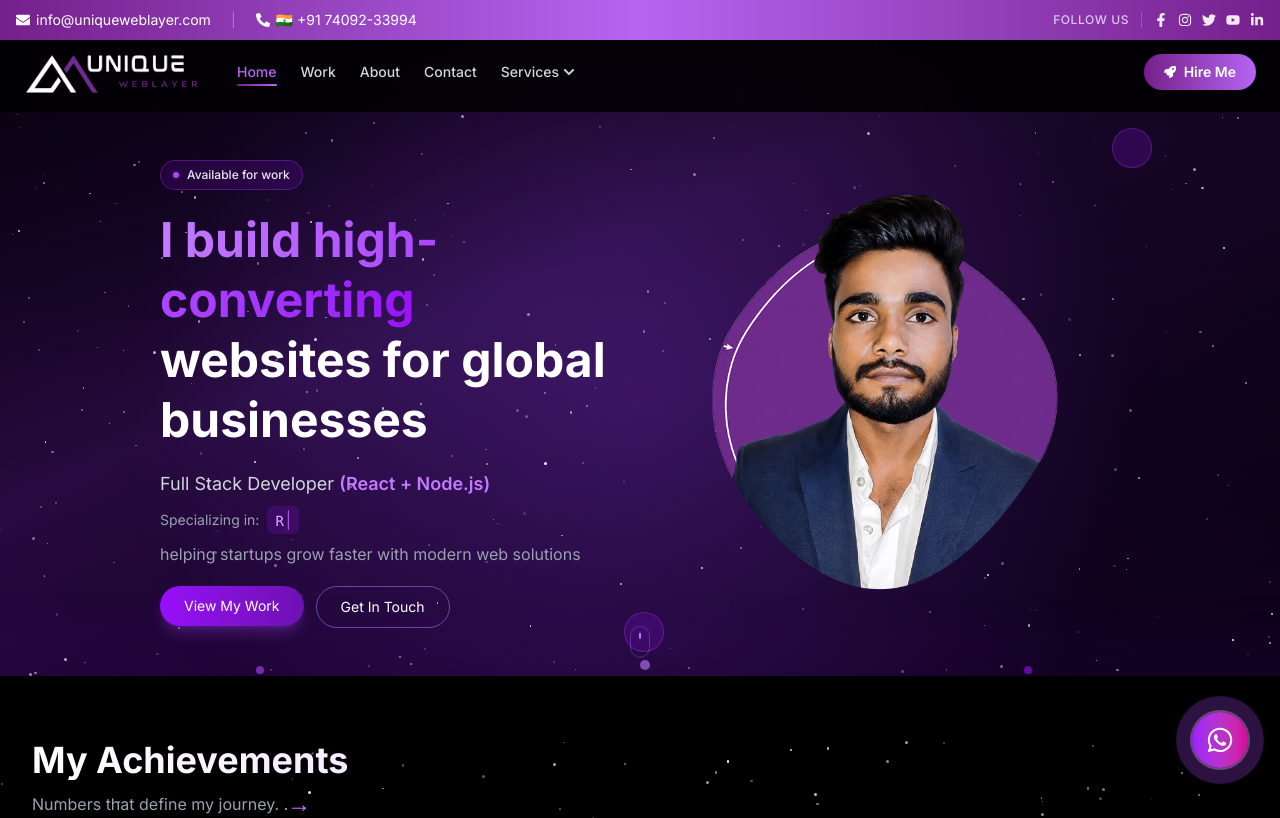
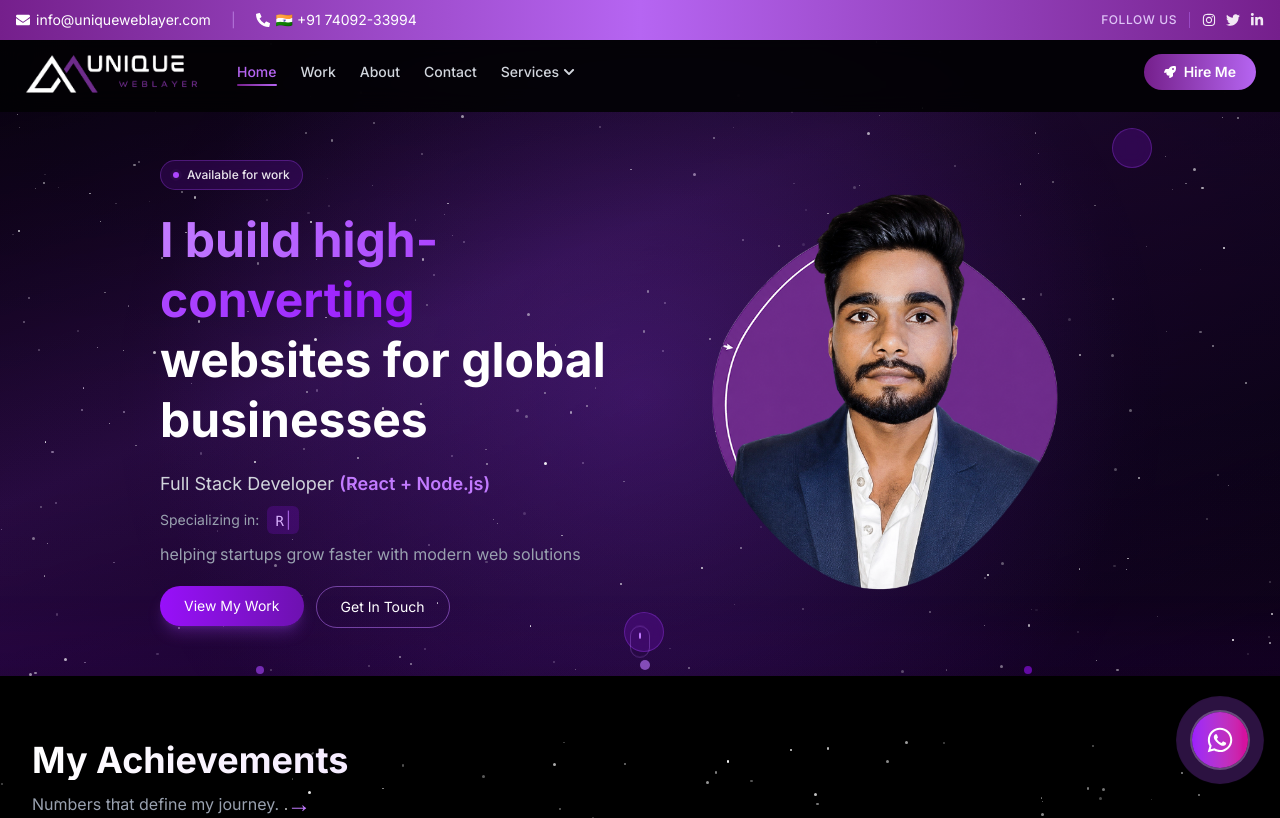
Before and after one commit to nafeesxcoder/nafportfolio, a Next.js app: page / in a window 1280 px wide. Shown: the top 818 px of the page. Built offline with nearby package versions, Linux system fonts and the light colour scheme.

Commit message:
update layout

```diff
--- a/app/ClientLayout.tsx
+++ b/app/ClientLayout.tsx
@@ -16,7 +16,7 @@ export default function ClientLayout({
   const [showPreloader, setShowPreloader] = useState(true);
 
   useEffect(() => {
-    // Ensure preloader shows for at least 2.5 seconds
+    // Ensure preloader shows for at least 3 seconds
     const timer = setTimeout(() => {
       setShowPreloader(false);
     }, 3000);
@@ -37,17 +37,17 @@ export default function ClientLayout({
           {/* Background Stars */}
           <Stars />
 
-          {/* Top Contact Bar */}
-          <div className="fixed top-0 left-0 w-full z-[100]">
+          {/* Top Contact Bar - Hidden on mobile */}
+          <div className="fixed top-0 left-0 w-full z-[100] hidden md:block">
             <TopContactBar />
           </div>
 
-          {/* Header */}
-          <div className="fixed top-8 left-0 w-full z-40">
+          {/* Header - Fixed at top for both mobile and desktop */}
+          <div className="fixed top-0 md:top-8 left-0 w-full z-40">
             <Header />
           </div>
 
-          {/* Main Content */}
+          {/* Main Content - Adjust padding based on device */}
           <main className="min-h-screen pt-16 md:pt-28">{children}</main>
 
           {/* Footer */}
--- a/app/components/Footer.tsx
+++ b/app/components/Footer.tsx
@@ -214,7 +214,7 @@ export default function Footer() {
             {/* Social Links */}
             <div className="flex gap-3 mt-6">
               <a
-                href="https://github.com/nafeesahmad"
+                href="https://github.com/nafeesxcoder"
                 target="_blank"
                 rel="noopener noreferrer"
                 className="w-9 h-9 rounded-full bg-white/5 flex items-center justify-center text-gray-400 hover:text-purple-500 hover:bg-purple-500/10 transition-all duration-300 hover:scale-110"
@@ -222,7 +222,7 @@ export default function Footer() {
                 <FaGithub className="w-4 h-4" />
               </a>
               <a
-                href="https://www.linkedin.com/in/nafeesahmad/"
+                href="https://www.linkedin.com/in/uniqueweblayer/"
                 target="_blank"
                 rel="noopener noreferrer"
                 className="w-9 h-9 rounded-full bg-white/5 flex items-center justify-center text-gray-400 hover:text-purple-500 hover:bg-purple-500/10 transition-all duration-300 hover:scale-110"
@@ -230,7 +230,7 @@ export default function Footer() {
                 <FaLinkedinIn className="w-4 h-4" />
               </a>
               <a
-                href="https://twitter.com/nafeesahmad"
+                href="https://x.com/uniqueweblayer"
                 target="_blank"
                 rel="noopener noreferrer"
                 className="w-9 h-9 rounded-full bg-white/5 flex items-center justify-center text-gray-400 hover:text-purple-500 hover:bg-purple-500/10 transition-all duration-300 hover:scale-110"
@@ -238,7 +238,7 @@ export default function Footer() {
                 <FaTwitter className="w-4 h-4" />
               </a>
               <a
-                href="https://instagram.com/nafeesahmad"
+                href="https://instagram.com/uniqueweblayer"
                 target="_blank"
                 rel="noopener noreferrer"
                 className="w-9 h-9 rounded-full bg-white/5 flex items-center justify-center text-gray-400 hover:text-purple-500 hover:bg-purple-500/10 transition-all duration-300 hover:scale-110"
--- a/app/components/TopContactBar.tsx
+++ b/app/components/TopContactBar.tsx
@@ -3,42 +3,28 @@
 import {
   FaEnvelope,
   FaPhoneAlt,
-  FaFacebookF,
   FaInstagram,
   FaTwitter,
-  FaYoutube,
   FaLinkedinIn,
 } from "react-icons/fa";
 
 export default function TopContactBar() {
   const socialLinks = [
     {
-      icon: FaFacebookF,
-      href: "https://facebook.com",
-      label: "Facebook",
-      color: "hover:text-[#1877f2]",
-    },
-    {
       icon: FaInstagram,
-      href: "https://instagram.com",
+      href: "https://instagram.com/uniqueweblayer",
       label: "Instagram",
       color: "hover:text-[#e4405f]",
     },
     {
       icon: FaTwitter,
-      href: "https://twitter.com",
+      href: "https://x.com/uniqueweblayer",
       label: "Twitter",
       color: "hover:text-[#1da1f2]",
     },
     {
-      icon: FaYoutube,
-      href: "https://youtube.com",
-      label: "YouTube",
-      color: "hover:text-[#ff0000]",
-    },
-    {
       icon: FaLinkedinIn,
-      href: "https://linkedin.com",
+      href: "https://www.linkedin.com/in/uniqueweblayer",
       label: "LinkedIn",
       color: "hover:text-[#0077b5]",
     },
--- a/app/layout.tsx
+++ b/app/layout.tsx
@@ -163,10 +163,9 @@ const organizationSchema = {
   },
 
   sameAs: [
-    "https://facebook.com/uniqueweblayer",
     "https://instagram.com/uniqueweblayer",
-    "https://linkedin.com/company/uniqueweblayer",
-    "https://twitter.com/uniqueweblayer",
+    "https://www.linkedin.com/in/uniqueweblayer",
+    "https://x.com/uniqueweblayer",
   ],
 };
 
```
